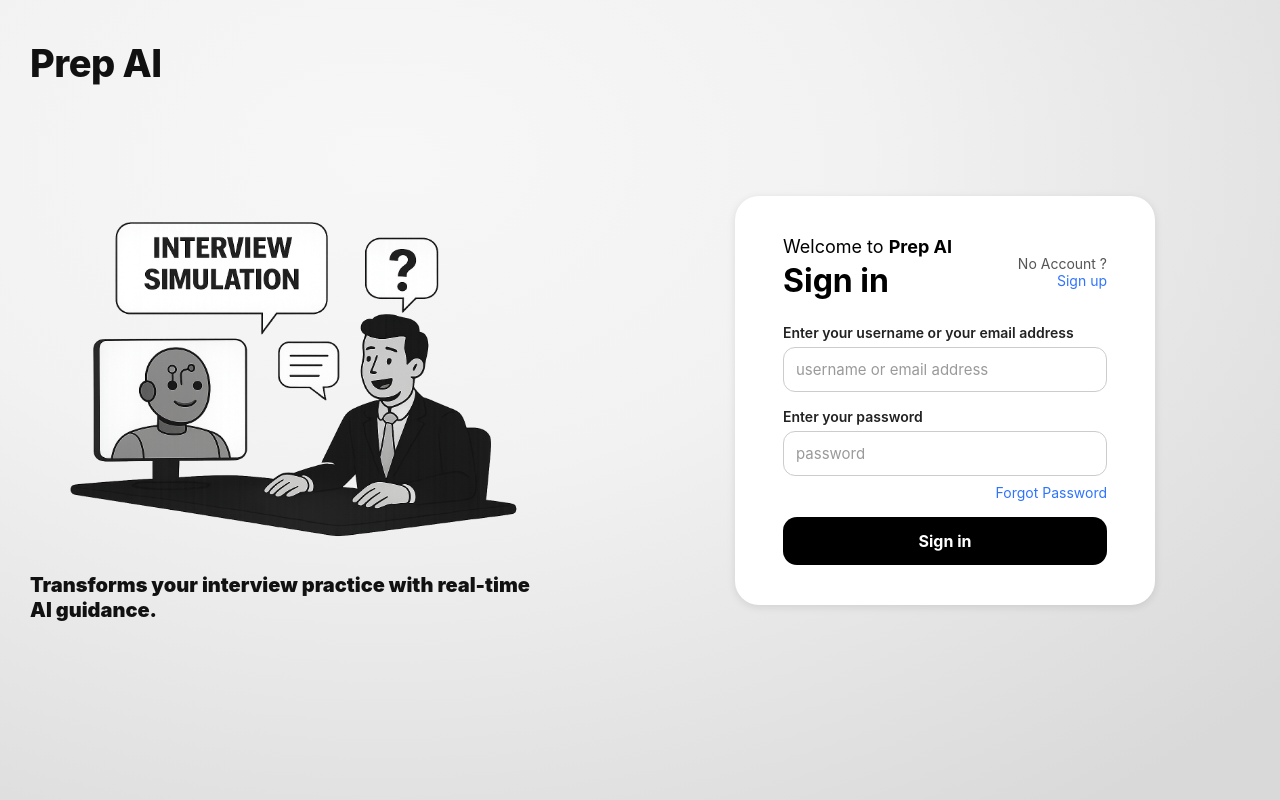
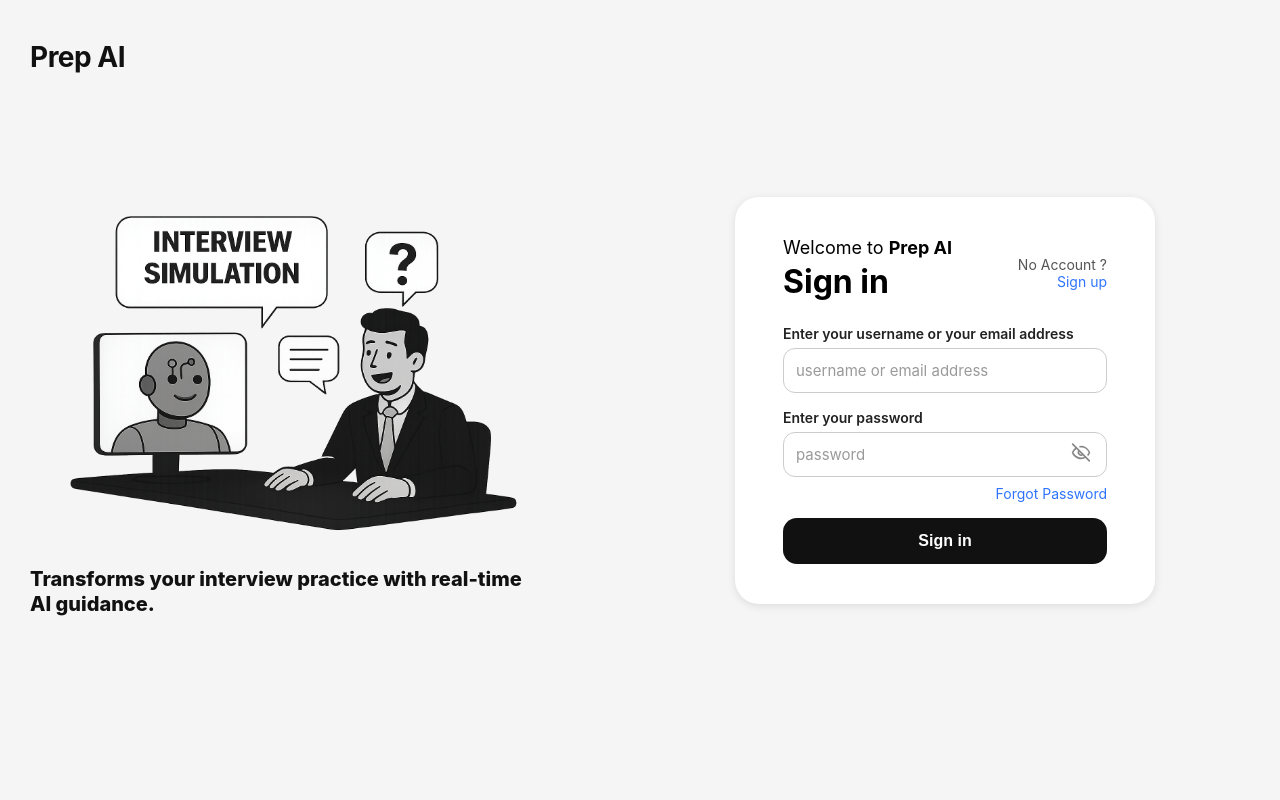
Before and after one commit to ClemenceTran/BasedProject, a Flask app: page / in a window 1280 px wide. Run offline with Flask 3, Linux system fonts and the light colour scheme.

Commit message:
Update signin.html

```diff
--- a/templates/signin.html
+++ b/templates/signin.html
@@ -4,12 +4,13 @@
   <meta charset="UTF-8">
   <title>Sign in</title>
   <link rel="stylesheet" href="{{ url_for('static', filename='signin.css') }}">
+</head>
 
-</head>
-<body>
-  <!-- logo + centered image+tagline -->
-  <div style="flex: 1; display:flex; flex-direction:column; padding:40px 30px 60px 30px;">
-    <div class="logo">Prep AI</div>
+<body style="display:flex; min-height:100vh; font-family:-apple-system,BlinkMacSystemFont,'Segoe UI',Roboto,sans-serif; background:#f5f5f5;">
+
+  <!-- Left Section -->
+  <div style="flex:1; display:flex; flex-direction:column; padding:40px 30px 60px 30px;">
+    <div class="logo" style="font-size:28px; font-weight:700;">Prep AI</div>
 
     <div style="flex:1; display:flex; flex-direction:column; justify-content:center;">
       <div style="max-width:520px; margin-bottom:24px;">
@@ -18,12 +19,13 @@
              style="width:100%; border-radius:16px; display:block;">
       </div>
 
-      <p style="font-size:20px; font-weight:1000; max-width:500px; color:#111; line-height:1.25;">
+      <p style="font-size:20px; font-weight:800; max-width:500px; color:#111; line-height:1.25;">
         Transforms your interview practice with real-time AI guidance.
       </p>
     </div>
   </div>
 
+  <!-- Right Section -->
   <div style="flex:1; display:flex; align-items:center; justify-content:center; padding:60px;">
     <div style="background:#fff; padding:40px 48px; border-radius:24px;
                 box-shadow:0 2px 8px rgba(0,0,0,0.1); width:100%; max-width:420px;">
@@ -40,30 +42,80 @@
       </div>
 
       <form method="POST">
+
+        <!-- Username -->
         <label style="display:block; margin-bottom:6px;">
           Enter your username or your email address
         </label>
-        <input type="text" name="username" placeholder="username or email address"
+        <input type="text"
+               name="username"
+               placeholder="username or email address"
                style="display:block; width:100%; margin:0 0 16px; padding:12px;
                       border-radius:12px; border:1px solid #ccc;">
 
+        <!-- Password -->
         <label style="display:block; margin-bottom:6px;">
           Enter your password
         </label>
-        <input type="password" name="password" placeholder="password"
-               style="display:block; width:100%; margin:0 0 8px; padding:12px;
-                      border-radius:12px; border:1px solid #ccc;">
 
-        <!-- forgot password link -->
+        <div style="position:relative; margin-bottom:8px;">
+          <input type="password"
+                 id="signinPassword"
+                 name="password"
+                 placeholder="password"
+                 style="display:block; width:100%; padding:12px;
+                        border-radius:12px; border:1px solid #ccc;">
+
+          <!-- Eye Toggle Button -->
+          <button type="button"
+                  data-eye="signinPassword"
+                  style="position:absolute; right:12px; top:50%;
+                         transform:translateY(-50%);
+                         border:none; background:transparent;
+                         cursor:pointer; padding:4px;">
+
+            <!-- Default eye-off icon -->
+            <svg xmlns="http://www.w3.org/2000/svg"
+                 viewBox="0 0 24 24"
+                 fill="none"
+                 stroke="currentColor"
+                 stroke-width="2"
+                 stroke-linecap="round"
+                 stroke-linejoin="round"
+                 width="20"
+                 height="20"
+                 style="stroke:#888;">
+              <path d="M10.733 5.076a10.744 10.744 0 0 1 11.205 6.575 1 1 0 0 1 0 .696 10.747 10.747 0 0 1-1.444 2.49"/>
+              <path d="M14.084 14.158a3 3 0 0 1-4.242-4.242"/>
+              <path d="M17.479 17.499a10.75 10.75 0 0 1-15.417-5.151 1 1 0 0 1 0-.696 10.75 10.75 0 0 1 4.446-5.143"/>
+              <path d="m2 2 20 20"/>
+            </svg>
+
+          </button>
+        </div>
+
+        <!-- Forgot password -->
         <div style="display:flex; justify-content:flex-end; margin-bottom:16px;">
           <a href="{{ url_for('forgot_password') }}" class="auth-link" style="font-size:14px;">
             Forgot Password
           </a>
         </div>
 
-        <button type="submit" class="auth-primary-btn" style="width:100%;">Sign in</button>
+        <!-- Submit -->
+        <button type="submit"
+                style="width:100%; padding:14px;
+                       background:#111; color:#fff;
+                       border:none; border-radius:14px;
+                       font-size:16px; font-weight:600; cursor:pointer;">
+          Sign in
+        </button>
+
       </form>
     </div>
   </div>
+
+  <!-- External JS -->
+  <script src="{{ url_for('static', filename='signin.js') }}"></script>
+
 </body>
 </html>
```
